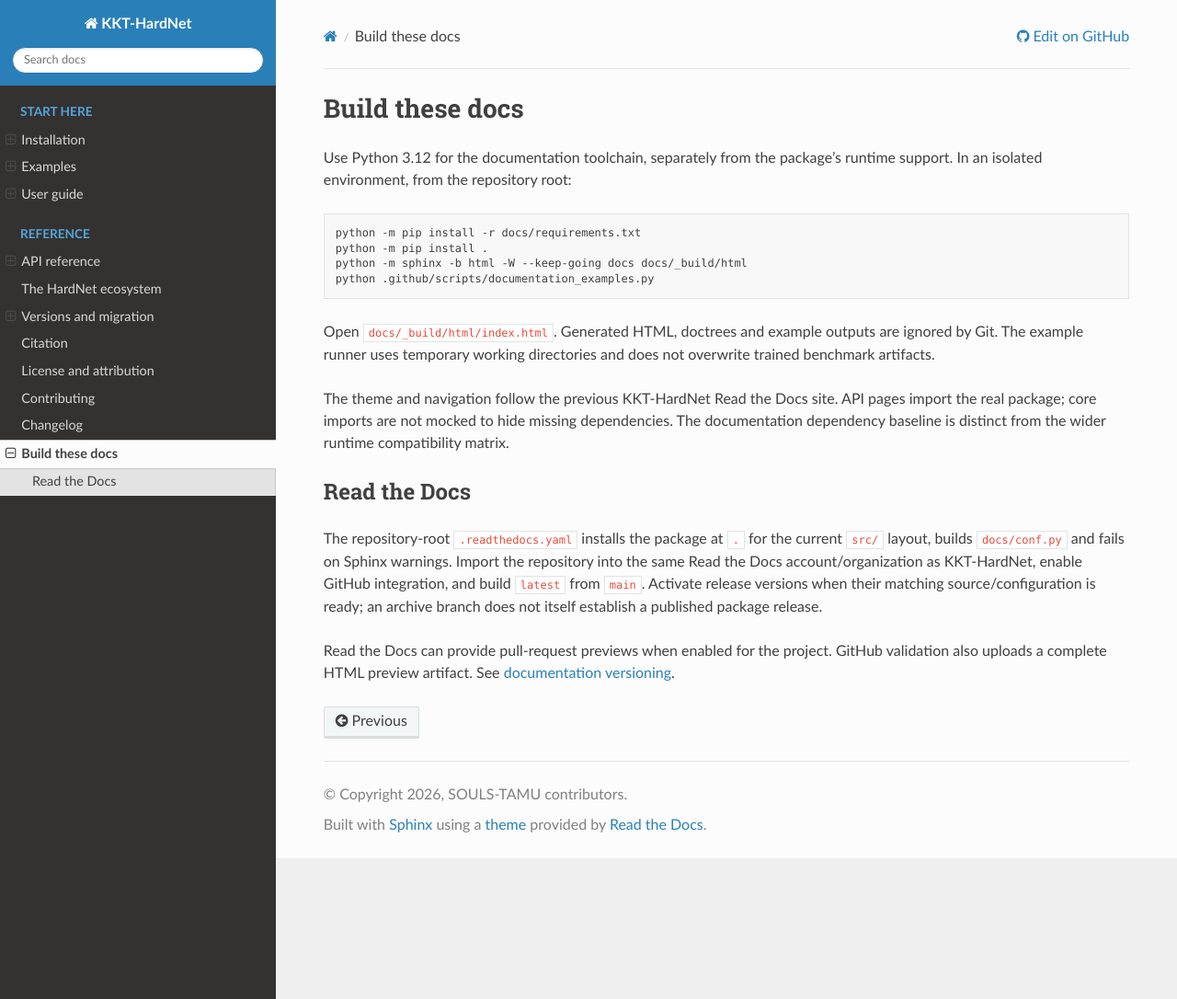
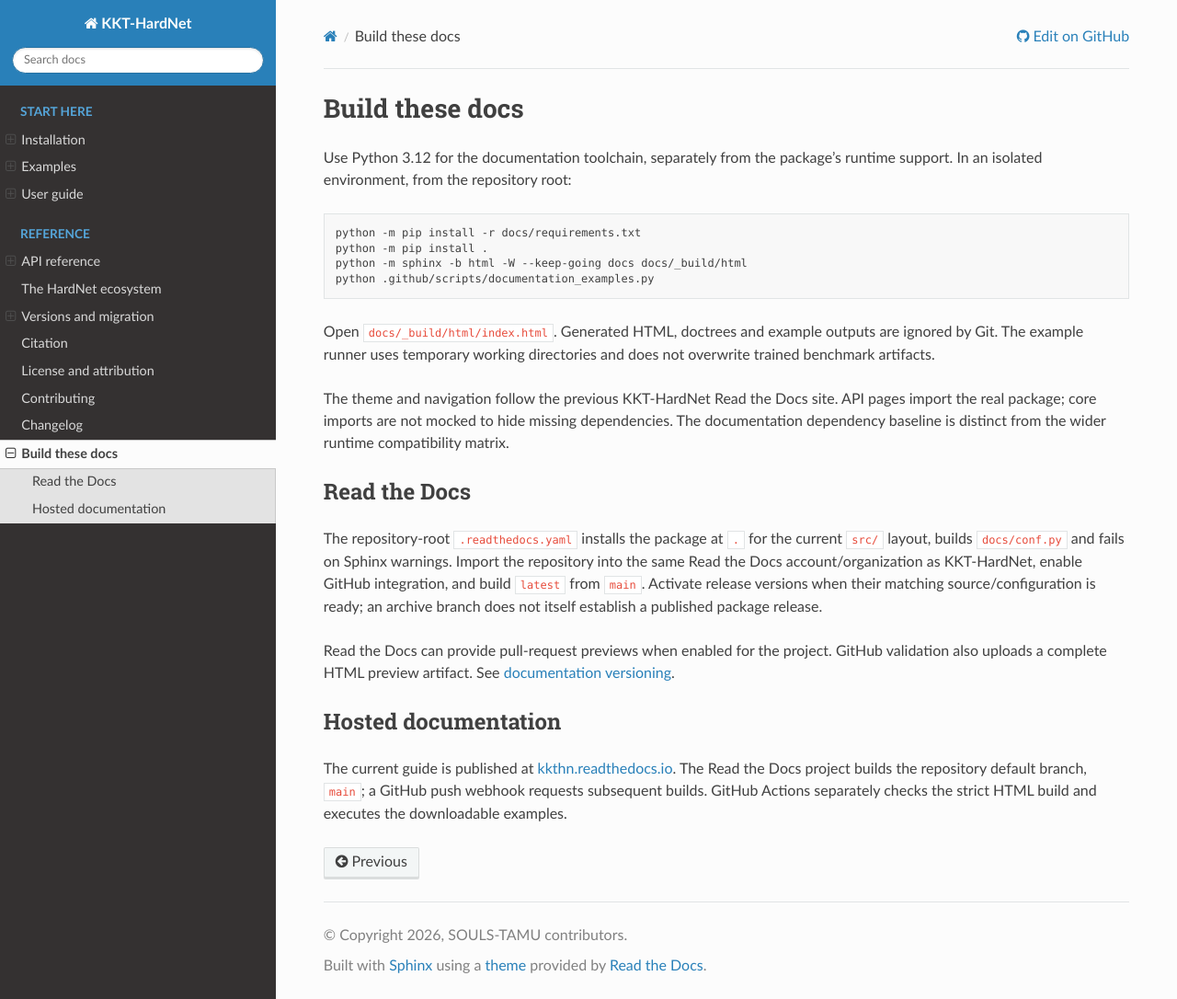
Before and after one commit to SOULS-TAMU/kkt-hardnet, a Sphinx documentation site: the page built from docs/BUILD.md, in a window 1280 px wide and 1086 px high. Shown: the whole window at 92% size. Built offline with Sphinx 7.4.7 and the Read the Docs theme 3.1.0, drawn with Linux system fonts in a browser that asks for light colours.

Commit message:
Link verified Read the Docs sites and package documentation URLs

```diff
--- a/docs/BUILD.md
+++ b/docs/BUILD.md
@@ -31,3 +31,10 @@
 Read the Docs can provide pull-request previews when enabled for the project.
 GitHub validation also uploads a complete HTML preview artifact. See
 [documentation versioning](https://docs.readthedocs.com/platform/stable/versions.html).
+
+## Hosted documentation
+
+The current guide is published at [kkthn.readthedocs.io](https://kkthn.readthedocs.io/en/latest/).
+The Read the Docs project builds the repository default branch, `main`; a
+GitHub push webhook requests subsequent builds. GitHub Actions separately
+checks the strict HTML build and executes the downloadable examples.
--- a/pyproject.toml
+++ b/pyproject.toml
@@ -16,6 +16,7 @@
 keywords = ["jax", "constrained-learning", "differentiable-optimization"]
 
 [project.urls]
+Documentation = "https://kkthn.readthedocs.io/en/latest/"
 Homepage = "https://github.com/SOULS-TAMU/kkt-hardnet/tree/main"
 Repository = "https://github.com/SOULS-TAMU/kkt-hardnet"
 Issues = "https://github.com/SOULS-TAMU/kkt-hardnet/issues"
```
Also changed, not shown: README.md (+5 -2 lines).
